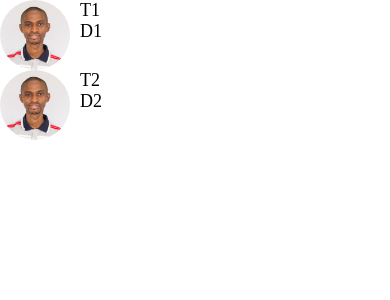
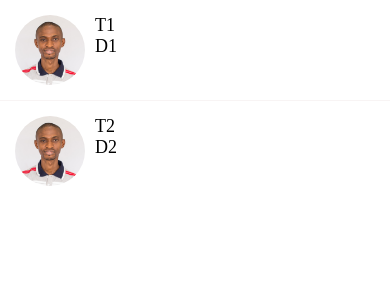
Before and after one commit to adexphem/doewithit, a React Native app: screen / in a window 390 px wide. Shown: the top 300 px of the page. Built offline with nearby package versions, Linux system fonts and the light colour scheme.

Commit message:
Separator - creating and adding a separator component using ItemSeparatorCoponent of FlatList

```diff
--- a/app/components/ListItem.js
+++ b/app/components/ListItem.js
@@ -18,7 +18,8 @@ function ListItem({title, subTitle, image}) {
 
 const styles = StyleSheet.create({
   container: {
-    flexDirection: "row"
+    flexDirection: "row",
+    padding: 15
   },
   image: {
     width: 70,
@@ -29,7 +30,7 @@ const styles = StyleSheet.create({
   subTitle: {
     fontSize: 18,
     fontWeight: "400",
-    color: colors.lightGrey
+    color: colors.medium
   },
   title: {
     fontSize: 20,
--- /dev/null
+++ b/app/components/ListItemSeparator.js
@@ -0,0 +1,20 @@
+import React from 'react';
+import { View, StyleSheet } from 'react-native';
+
+import colors from '../config/colors';
+
+function ListItemSeparator() {
+  return (
+    <View style={styles.separator} />
+  );
+}
+
+const styles = StyleSheet.create({
+  separator: {
+    width: "100%",
+    height: 1,
+    backgroundColor: colors.light
+  }
+})
+
+export default ListItemSeparator;
--- a/app/config/colors.js
+++ b/app/config/colors.js
@@ -4,5 +4,6 @@ export default {
   white: '#ffffff',
   black: '#000000',
   grey: "#cecece",
-  lightGrey: "#6e6969",
+  medium: "#6e6969",
+  light: "#f8f4f4"
 }
--- a/app/screens/MessagesScreen.js
+++ b/app/screens/MessagesScreen.js
@@ -3,6 +3,7 @@ import { FlatList } from 'react-native';
 
 import ListItem from '../components/ListItem'
 import Screen from '../components/Screen'
+import ListItemSeparator from '../components/ListItemSeparator'
 
 const messages = [
   {
@@ -31,6 +32,7 @@ function MessagesScreen() {
           subTitle={item.description}
           image={item.image}
         />}
+      ItemSeparatorComponent={ListItemSeparator}
     />
     </Screen>
   );
```
